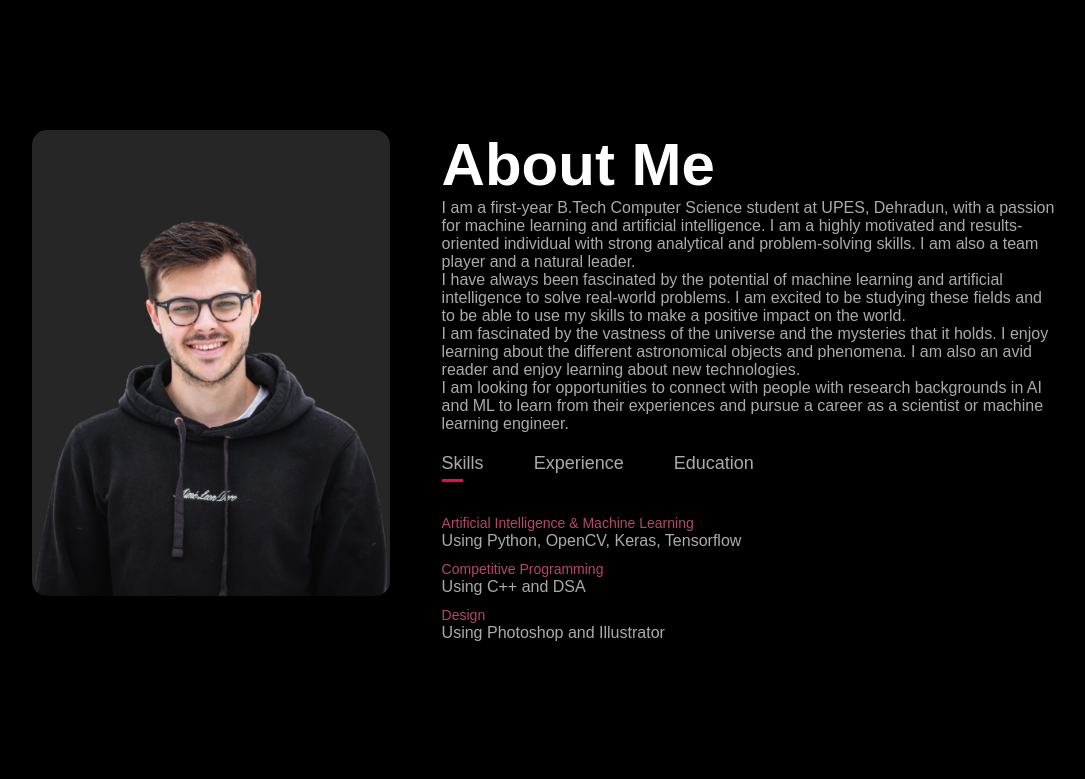
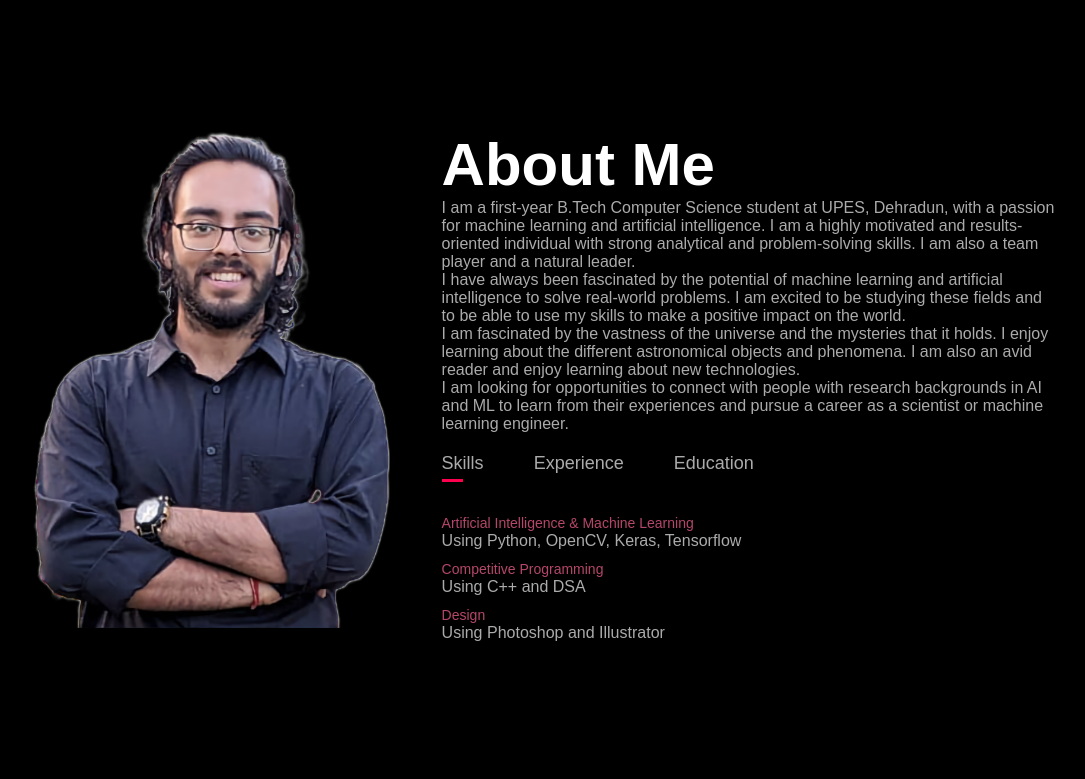
Before and after one commit to Amit00199/Portfolio-Basic, a plain HTML site: page index.html in a window 1280 px wide. Shown: the part 760-1539 px from the top of the page, without its empty margins (96-1181 px from the left). Drawn offline with Linux system fonts and the light colour scheme.

Commit message:
Added my photo

```diff
--- a/index.html
+++ b/index.html
@@ -30,7 +30,7 @@
         <div class="container">
             <div class="row">
                 <div class="about-col-1">
-                    <img src="user.png">
+                    <img src="Pic.png">
                 </div>
                 <div class="about-col-2">
                     <h1 class="sub-title">About Me</h1>
```
Also changed, not shown: Pic.png (added), user.png (deleted).
